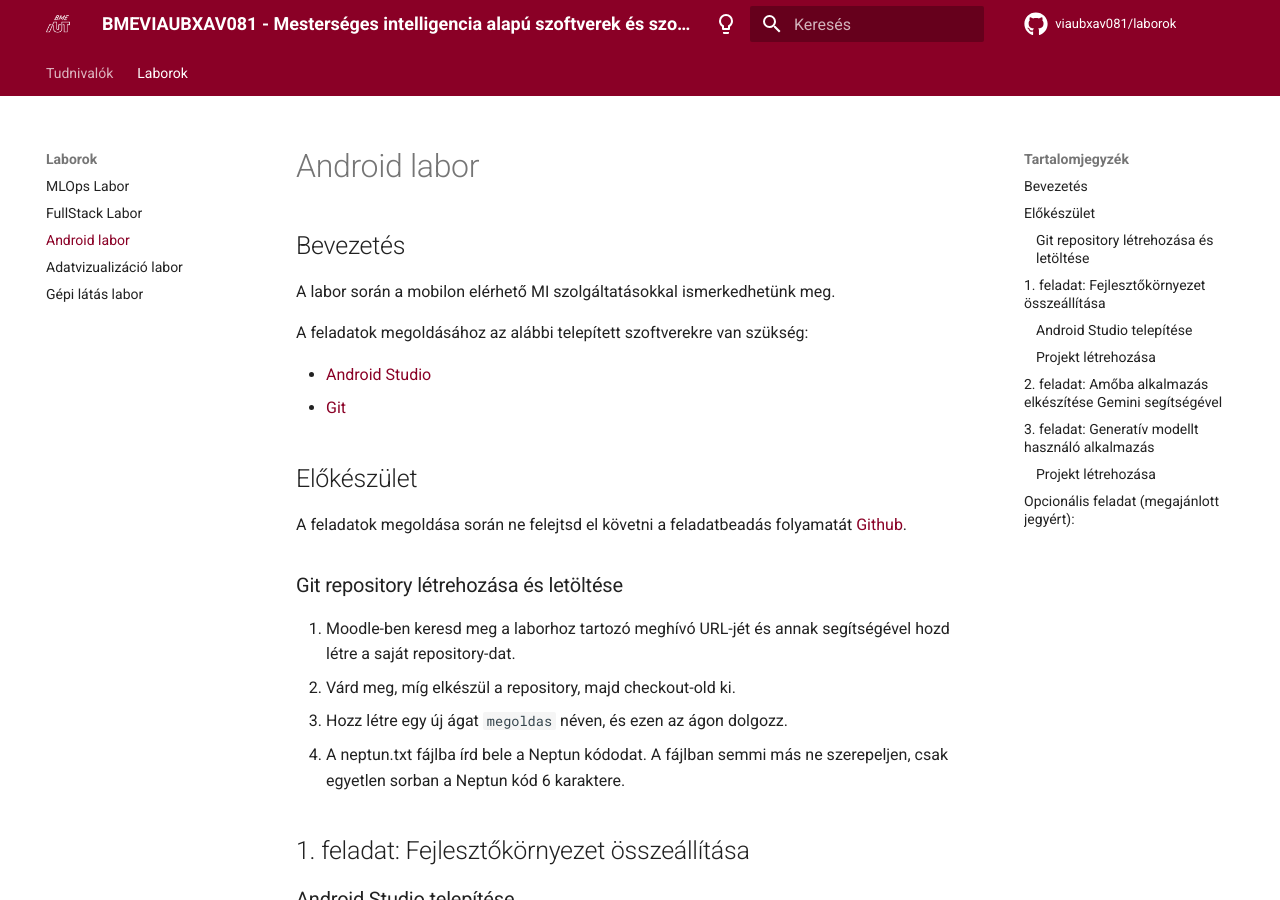
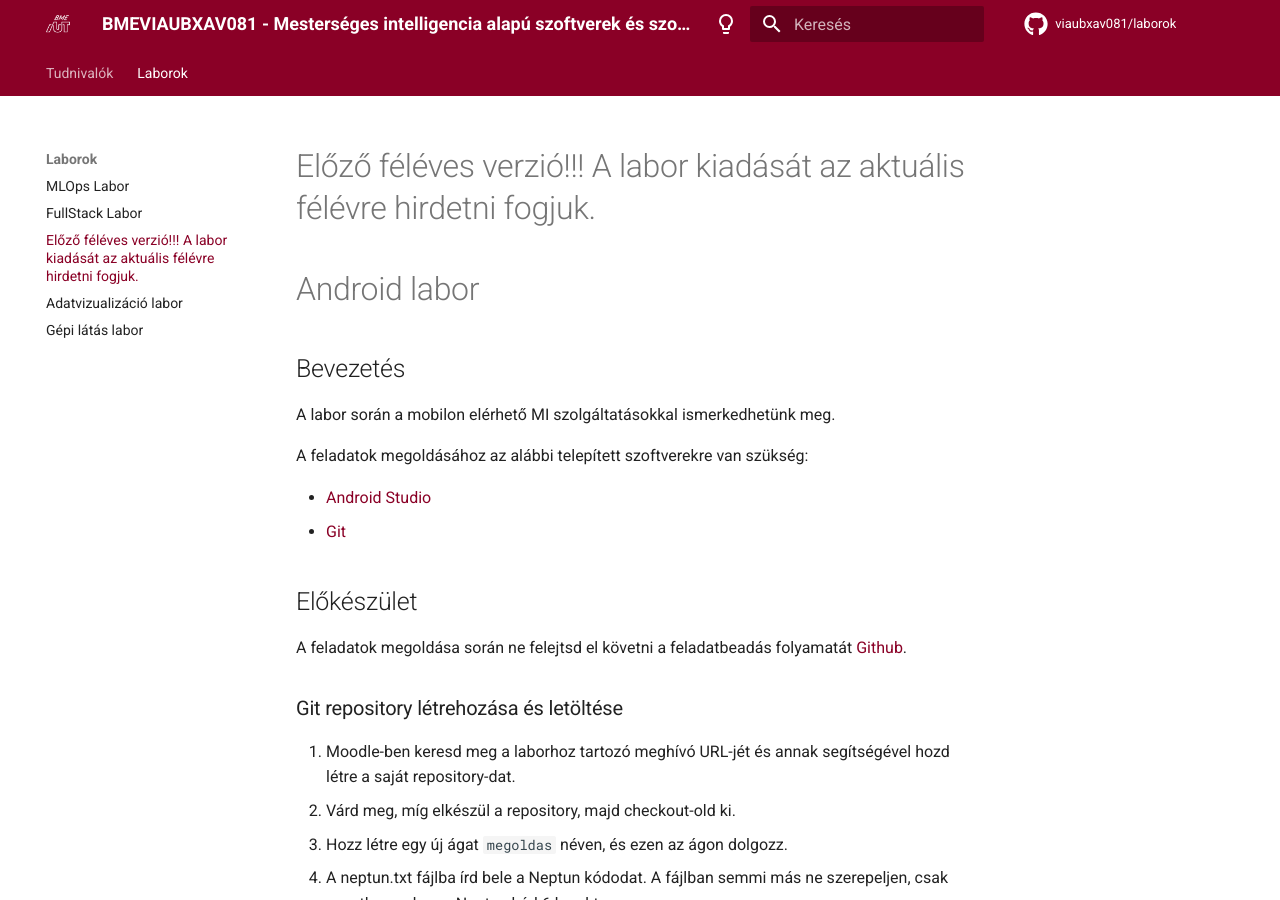
Before and after one commit to VIAUBXAV081/laborok, an MkDocs documentation site: the page built from docs/laborok/3/index.md, in a window 1280 px wide and 900 px high. Built offline with MkDocs 1.6.1 and Material for MkDocs 9.7.7, drawn with Linux system fonts in a browser that asks for light colours; comment, search, counter and statistics services are not loaded.

Commit message:
Add warning about previous semester's version
Added a warning about the previous semester's version and upcoming announcement.

```diff
--- a/docs/laborok/3/index.md
+++ b/docs/laborok/3/index.md
@@ -1,3 +1,5 @@
+# Előző féléves verzió!!! A labor kiadását az aktuális félévre hirdetni fogjuk.
+
 # Android labor
 
 ## Bevezetés
```
